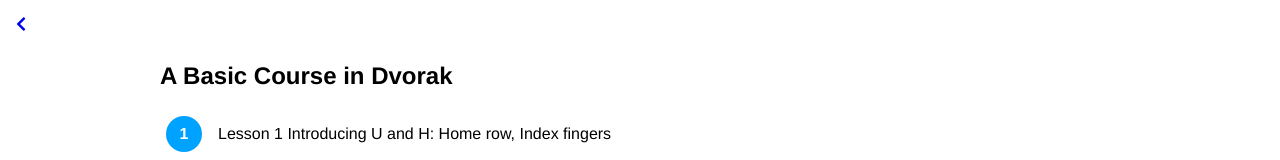
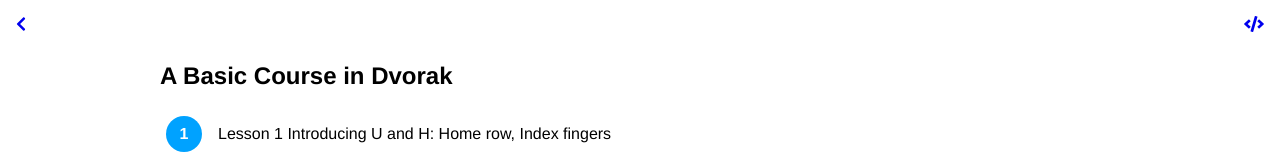
Before and after one commit to potsbo/fasty-frontend, a React (Create React App) app: page /courses/abcd in a window 1280 px wide. Shown: the top 160 px of the page. Built offline with nearby package versions, Linux system fonts and the light colour scheme.

Commit message:
Add link to github

```diff
--- a/src/App.tsx
+++ b/src/App.tsx
@@ -8,7 +8,7 @@ import {
 } from "react-router-dom";
 import CourseView from "./CourseView"
 import { FontAwesomeIcon } from "@fortawesome/react-fontawesome"
-import { faChevronLeft } from '@fortawesome/free-solid-svg-icons'
+import { faChevronLeft, faCode } from '@fortawesome/free-solid-svg-icons'
 import styled from "styled-components/macro";
 
 window.addEventListener('keydown', function (e) {
@@ -23,6 +23,7 @@ const App: React.FC = () => {
       <div>
         <Nav>
           <Link to="/"><FontAwesomeIcon icon={faChevronLeft} /></Link>
+          <a style={{ marginLeft: 'auto' }} href="https://github.com/potsbo/fasty-frontend"><FontAwesomeIcon icon={faCode} /></a>
         </Nav>
 
         {/* A <Switch> looks through its children <Route>s and
@@ -43,4 +44,5 @@ export default App;
 const Nav = styled.nav`
   padding: 8px;
   border-bottom: black;
+  display: flex;
 `
--- a/src/Lesson.tsx
+++ b/src/Lesson.tsx
@@ -25,7 +25,6 @@ const Lesson = (props: Props) => {
     const nextTask = (idx: number) => {
         return () => {
             setDoneIdx((current) => {
-                current.add(idx)
                 return current
             })
             setIndex((_: number) => {
```
